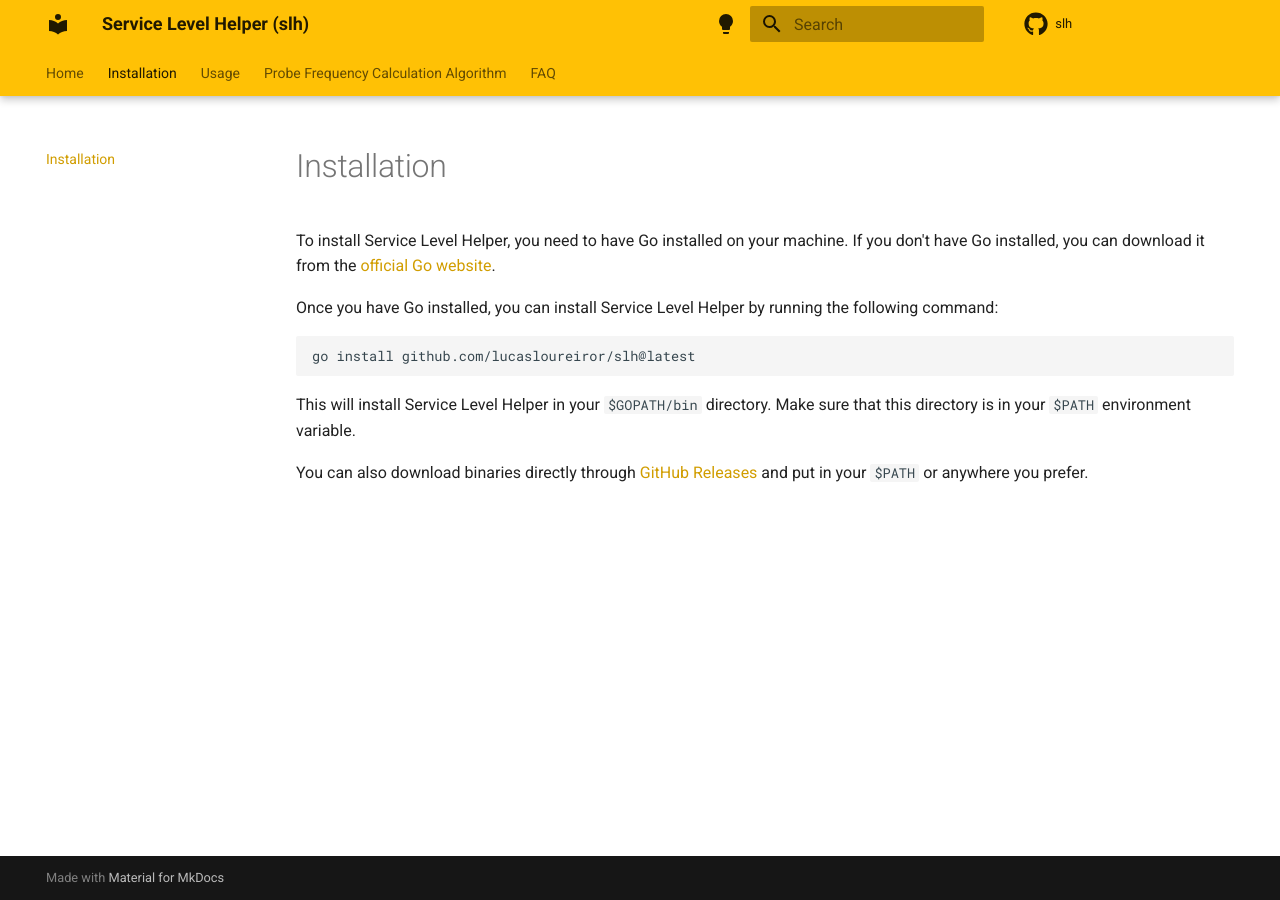
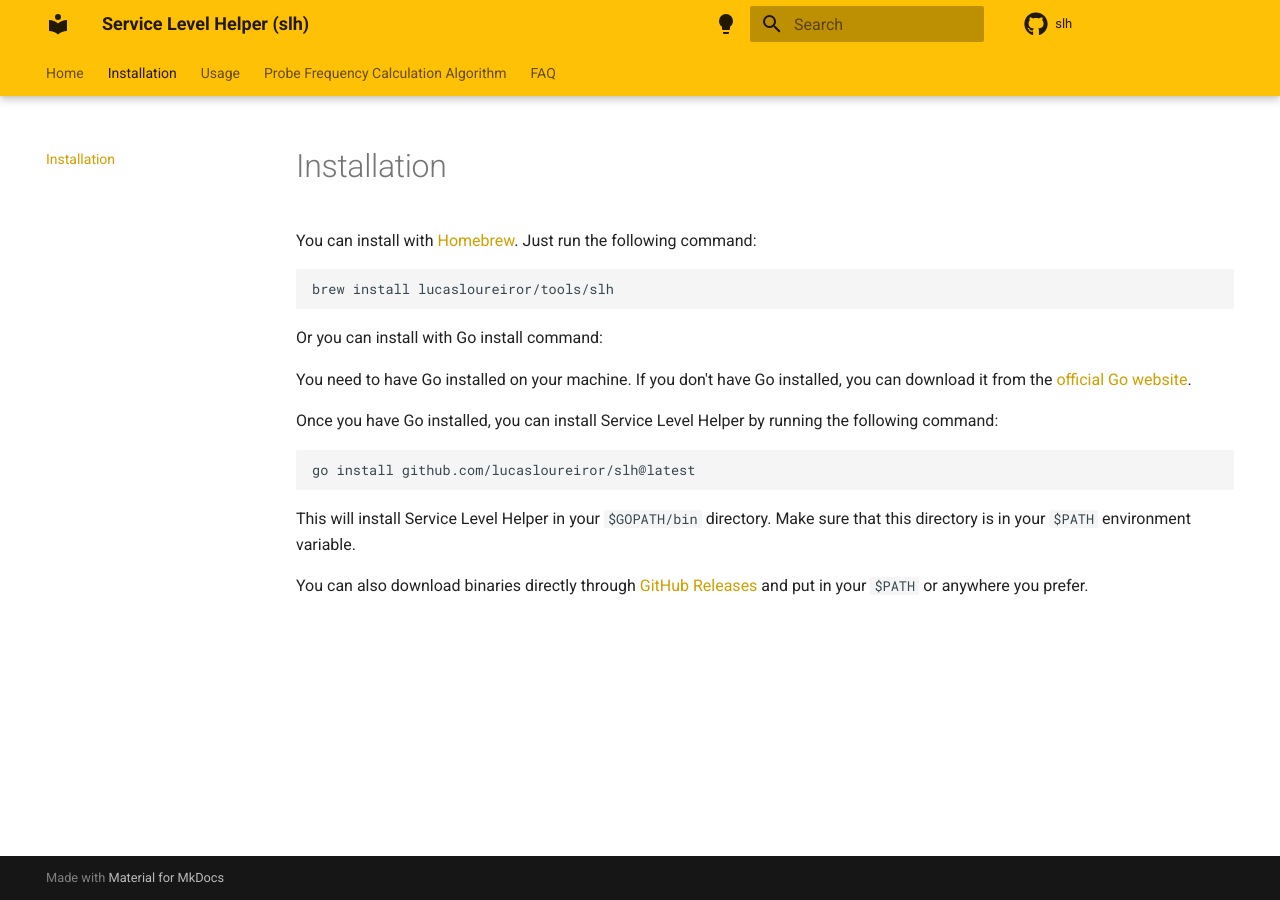
Before and after one commit to lucasloureiror/slh, an MkDocs documentation site: the page built from docs/install.md, in a window 1280 px wide. Built offline with MkDocs 1.6.1 and Material for MkDocs 9.7.7, drawn with Linux system fonts in a browser that asks for light colours; comment, search, counter and statistics services are not loaded.

Commit message:
docs: new brew install instruction

````diff
--- a/.goreleaser.yaml
+++ b/.goreleaser.yaml
@@ -34,7 +34,7 @@ brews:
     homepage: https://github.com/lucasloureiror/slh
     repository:
       owner: lucasloureiror
-      name: homebrew-lucasloureiror
+      name: homebrew-tools
 
 changelog:
   sort: asc
--- a/docs/install.md
+++ b/docs/install.md
@@ -1,6 +1,14 @@
 # Installation
 
-To install Service Level Helper, you need to have Go installed on your machine. If you don't have Go installed, you can download it from the [official Go website](https://golang.org/dl/).
+You can install with [Homebrew](https://brew.sh/). Just run the following command:
+
+```bash
+brew install lucasloureiror/tools/slh
+```
+
+Or you can install with Go install command:
+
+You need to have Go installed on your machine. If you don't have Go installed, you can download it from the [official Go website](https://golang.org/dl/).
 
 Once you have Go installed, you can install Service Level Helper by running the following command:
 
````
Also changed, not shown: README.md (+8 -1 lines).
